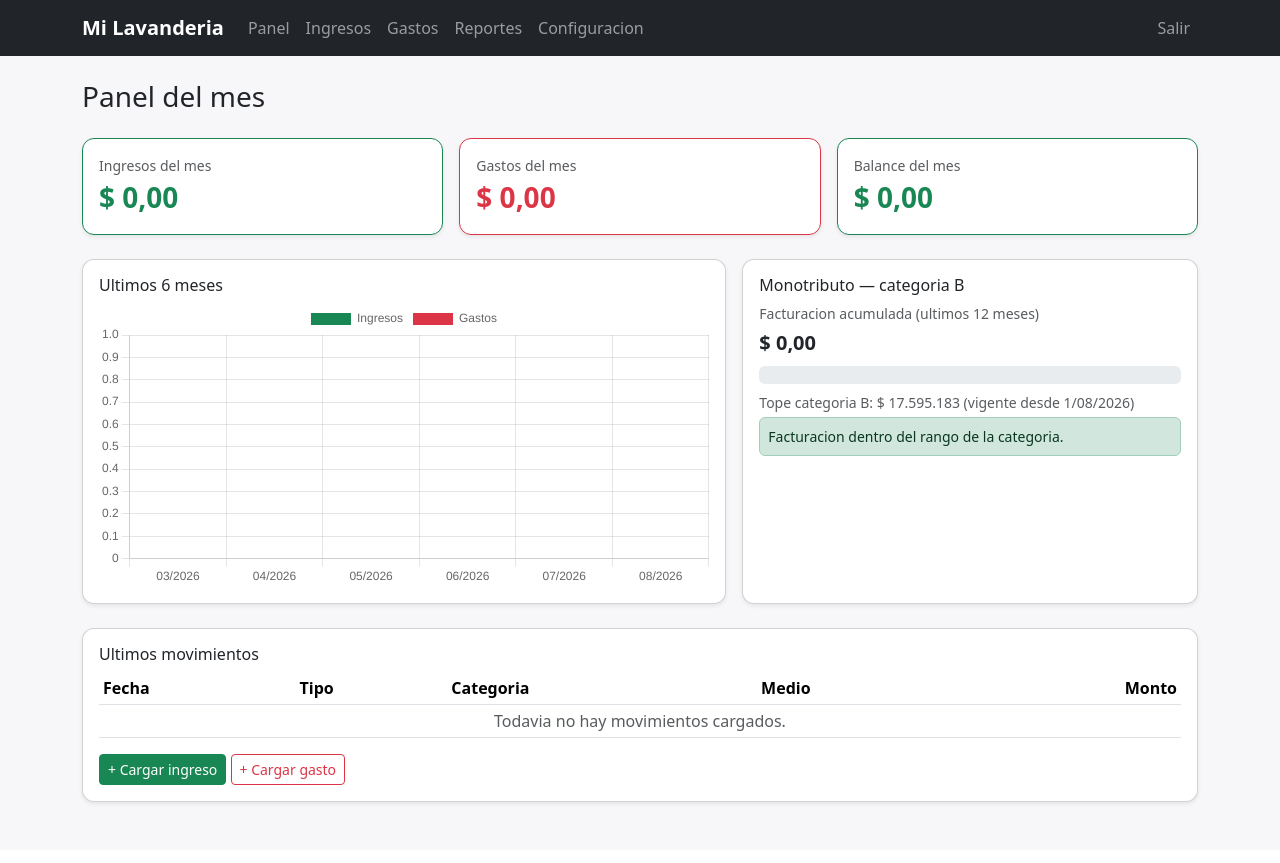
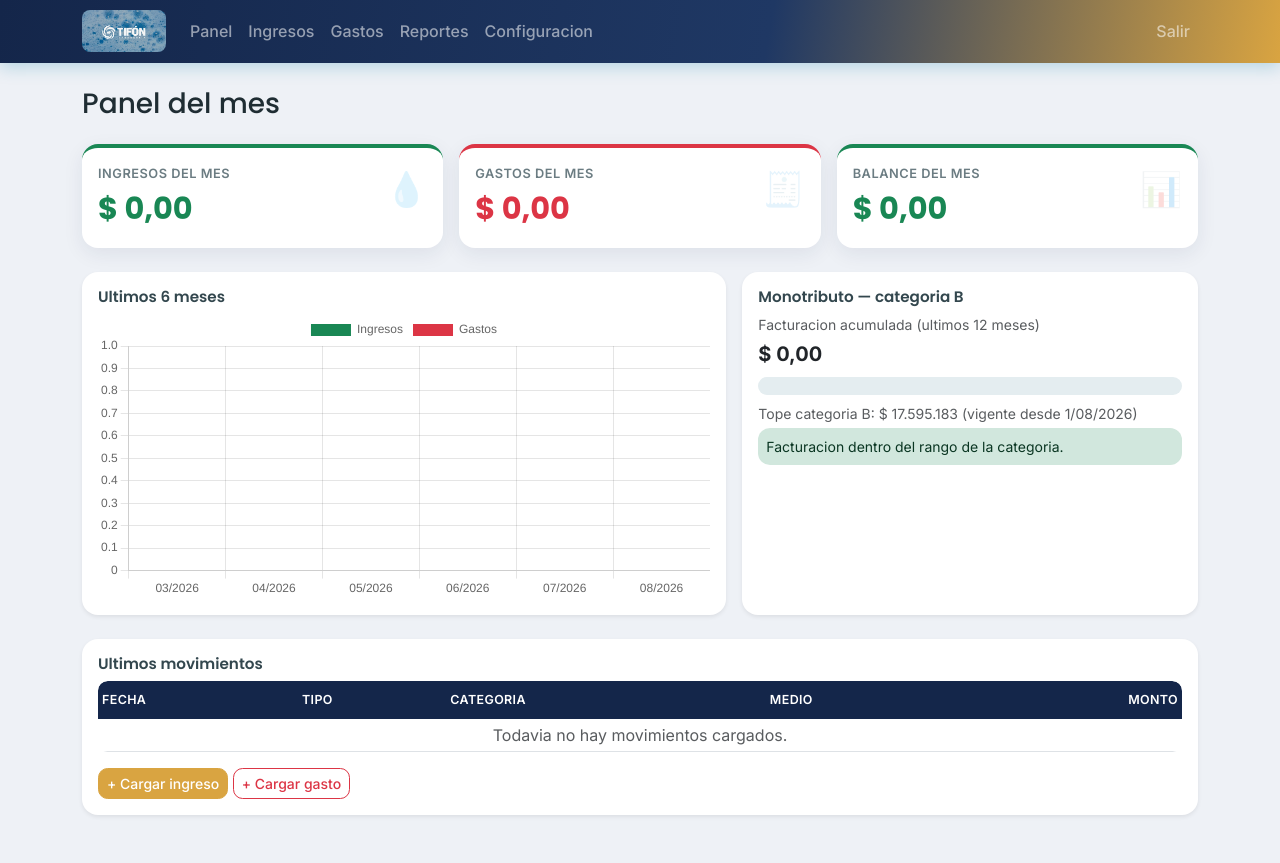
Before and after one commit to FacuG1294/lavanderia-contable, a Flask app: page / in a window 1280 px wide. Before the commit the page ends 805 px from the top, so only its background shows below. Run offline with Flask 3, Linux system fonts and the light colour scheme; the visitor is signed in with stand-in values (Sample User, id 1); data that the repository does not hold is empty.

Commit message:
Add files via upload

```diff
--- a/app.py
+++ b/app.py
@@ -386,7 +386,7 @@ def config():
 
     return render_template(
         "config.html",
-        nombre_negocio=get_setting("nombre_negocio", "Mi Lavanderia"),
+        nombre_negocio=get_setting("nombre_negocio", "Tifon Lavanderia"),
         categoria_actual=get_setting("categoria_monotributo", "B"),
         categorias=CATEGORIAS_MONOTRIBUTO,
         vigencia=VIGENCIA,
@@ -395,7 +395,7 @@ def config():
 
 @app.context_processor
 def inject_globals():
-    return {"nombre_negocio": get_setting("nombre_negocio", "Mi Lavanderia") if session.get("logged_in") else ""}
+    return {"nombre_negocio": get_setting("nombre_negocio", "Tifon Lavanderia") if session.get("logged_in") else ""}
 
 
 init_db()
--- a/static/style.css
+++ b/static/style.css
@@ -1,9 +1,224 @@
+@import url('https://fonts.googleapis.com/css2?family=Poppins:wght@500;600;700&family=Inter:wght@400;500;600;700&display=swap');
+
+:root {
+  --brand-1: #1f3864;
+  --brand-2: #14264a;
+  --accent: #d9a441;
+  --accent-soft: #2e5395;
+  --bg: #eef1f6;
+  --card-radius: 1rem;
+  --shadow-soft: 0 6px 20px rgba(20, 38, 74, 0.08);
+  --shadow-hover: 0 10px 28px rgba(20, 38, 74, 0.16);
+}
+
 body {
-  background-color: #f7f7f9;
+  background: var(--bg);
+  font-family: 'Inter', -apple-system, BlinkMacSystemFont, 'Segoe UI', sans-serif;
+  color: #1f2d33;
 }
+
+h1, h2, h3, h4, h5, h6, .navbar-brand {
+  font-family: 'Poppins', 'Inter', sans-serif;
+}
+
+/* ---------- Navbar ---------- */
+.navbar {
+  background: linear-gradient(100deg, var(--brand-2), var(--brand-1) 60%, var(--accent)) !important;
+  box-shadow: 0 4px 16px rgba(13, 127, 166, 0.25);
+}
+
+.navbar-brand {
+  font-weight: 700;
+  letter-spacing: 0.2px;
+  display: flex;
+  align-items: center;
+  gap: 0.5rem;
+  padding: 0.15rem 0;
+}
+
+.navbar-brand img {
+  height: 42px;
+  width: auto;
+  border-radius: 8px;
+  display: block;
+}
+
+.navbar .nav-link {
+  font-weight: 500;
+  border-radius: 0.5rem;
+  transition: background-color 0.15s ease;
+}
+
+.navbar .nav-link:hover {
+  background-color: rgba(255, 255, 255, 0.12);
+}
+
+.navbar .nav-link.active {
+  background-color: rgba(255, 255, 255, 0.18);
+}
+
+/* ---------- Cards ---------- */
 .card {
+  border: none;
+  border-radius: var(--card-radius);
+  box-shadow: var(--shadow-soft);
+  transition: box-shadow 0.2s ease, transform 0.2s ease;
+}
+
+.card:hover {
+  box-shadow: var(--shadow-hover);
+}
+
+.card.border-success, .card.border-danger {
+  border: none !important;
+  border-top: 4px solid var(--bs-success) !important;
+}
+
+.card.border-danger {
+  border-top-color: var(--bs-danger) !important;
+}
+
+.card-title {
+  font-family: 'Poppins', sans-serif;
+  font-weight: 600;
+  font-size: 0.95rem;
+  color: #33474e;
+}
+
+/* ---------- Stat cards on dashboard ---------- */
+.stat-card {
+  position: relative;
+  overflow: hidden;
+}
+
+.stat-card .stat-icon {
+  position: absolute;
+  right: 1rem;
+  top: 1rem;
+  font-size: 2.1rem;
+  opacity: 0.18;
+}
+
+.stat-card .stat-label {
+  font-size: 0.8rem;
+  text-transform: uppercase;
+  letter-spacing: 0.04em;
+  color: #6b7c82;
+  font-weight: 600;
+}
+
+.stat-card .stat-value {
+  font-family: 'Poppins', sans-serif;
+  font-size: 1.9rem;
+  font-weight: 700;
+  margin-top: 0.15rem;
+}
+
+/* ---------- Buttons ---------- */
+.btn {
+  border-radius: 0.6rem;
+  font-weight: 500;
+}
+
+.btn-success {
+  background-color: var(--accent);
+  border-color: var(--accent);
+}
+
+.btn-success:hover {
+  background-color: #1aa88f;
+  border-color: #1aa88f;
+}
+
+.btn-dark {
+  background-color: var(--brand-2);
+  border-color: var(--brand-2);
+}
+
+.btn-dark:hover {
+  background-color: #0a6788;
+  border-color: #0a6788;
+}
+
+/* ---------- Tables ---------- */
+.table {
+  border-radius: 0.6rem;
+  overflow: hidden;
+}
+
+.table thead th {
+  background-color: var(--brand-2);
+  color: #fff;
+  font-size: 0.78rem;
+  text-transform: uppercase;
+  letter-spacing: 0.03em;
+  font-weight: 600;
+  border: none;
+  padding-top: 0.6rem;
+  padding-bottom: 0.6rem;
+}
+
+.table thead tr:first-child th:first-child {
+  border-top-left-radius: 0.6rem;
+}
+
+.table thead tr:first-child th:last-child {
+  border-top-right-radius: 0.6rem;
+}
+
+.badge {
+  font-weight: 500;
+  padding: 0.4em 0.7em;
+  border-radius: 0.5rem;
+}
+
+/* ---------- Progress bar ---------- */
+.progress {
+  border-radius: 999px;
+  background-color: #e4edf0;
+}
+
+.progress-bar {
+  border-radius: 999px;
+  font-weight: 600;
+}
+
+/* ---------- Login screen ---------- */
+.login-wrapper {
+  min-height: calc(100vh - 2rem);
+  display: flex;
+  align-items: center;
+  justify-content: center;
+}
+
+.login-card {
+  width: 100%;
+  max-width: 380px;
+  border-radius: 1.25rem;
+  box-shadow: var(--shadow-hover);
+  overflow: hidden;
+}
+
+.login-card .login-header {
+  background: linear-gradient(120deg, var(--brand-2), var(--brand-1) 70%, var(--accent-soft));
+  padding: 2rem 1.5rem;
+  text-align: center;
+}
+
+.login-card .login-header .login-logo {
+  max-width: 220px;
+  width: 100%;
+  height: auto;
+  border-radius: 0.75rem;
+  box-shadow: 0 6px 18px rgba(0, 0, 0, 0.25);
+}
+
+.login-card .card-body {
+  padding: 1.75rem 1.5rem;
+}
+
+/* ---------- Alerts ---------- */
+.alert {
+  border: none;
   border-radius: 0.75rem;
 }
-.navbar-brand {
-  font-weight: 600;
-}
--- a/templates/base.html
+++ b/templates/base.html
@@ -9,9 +9,11 @@
 </head>
 <body>
 {% if session.get('logged_in') %}
-<nav class="navbar navbar-expand-lg navbar-dark bg-dark mb-4">
+<nav class="navbar navbar-expand-lg navbar-dark mb-4">
   <div class="container">
-    <a class="navbar-brand" href="{{ url_for('dashboard') }}">{{ nombre_negocio }}</a>
+    <a class="navbar-brand" href="{{ url_for('dashboard') }}">
+      <img src="{{ url_for('static', filename='logo.png') }}" alt="{{ nombre_negocio }}">
+    </a>
     <button class="navbar-toggler" type="button" data-bs-toggle="collapse" data-bs-target="#nav">
       <span class="navbar-toggler-icon"></span>
     </button>
--- a/templates/dashboard.html
+++ b/templates/dashboard.html
@@ -6,26 +6,29 @@
 
 <div class="row g-3 mb-4">
   <div class="col-md-4">
-    <div class="card border-success shadow-sm h-100">
+    <div class="card stat-card border-success h-100">
       <div class="card-body">
-        <div class="text-muted small">Ingresos del mes</div>
-        <div class="fs-3 fw-bold text-success">$ {{ "{:,.2f}".format(ingresos_mes).replace(",", "X").replace(".", ",").replace("X", ".") }}</div>
+        <div class="stat-icon">💧</div>
+        <div class="stat-label">Ingresos del mes</div>
+        <div class="stat-value text-success">$ {{ "{:,.2f}".format(ingresos_mes).replace(",", "X").replace(".", ",").replace("X", ".") }}</div>
       </div>
     </div>
   </div>
   <div class="col-md-4">
-    <div class="card border-danger shadow-sm h-100">
+    <div class="card stat-card border-danger h-100">
       <div class="card-body">
-        <div class="text-muted small">Gastos del mes</div>
-        <div class="fs-3 fw-bold text-danger">$ {{ "{:,.2f}".format(gastos_mes).replace(",", "X").replace(".", ",").replace("X", ".") }}</div>
+        <div class="stat-icon">🧾</div>
+        <div class="stat-label">Gastos del mes</div>
+        <div class="stat-value text-danger">$ {{ "{:,.2f}".format(gastos_mes).replace(",", "X").replace(".", ",").replace("X", ".") }}</div>
       </div>
     </div>
   </div>
   <div class="col-md-4">
-    <div class="card {{ 'border-success' if balance_mes >= 0 else 'border-danger' }} shadow-sm h-100">
+    <div class="card stat-card {{ 'border-success' if balance_mes >= 0 else 'border-danger' }} h-100">
       <div class="card-body">
-        <div class="text-muted small">Balance del mes</div>
-        <div class="fs-3 fw-bold {{ 'text-success' if balance_mes >= 0 else 'text-danger' }}">$ {{ "{:,.2f}".format(balance_mes).replace(",", "X").replace(".", ",").replace("X", ".") }}</div>
+        <div class="stat-icon">📊</div>
+        <div class="stat-label">Balance del mes</div>
+        <div class="stat-value {{ 'text-success' if balance_mes >= 0 else 'text-danger' }}">$ {{ "{:,.2f}".format(balance_mes).replace(",", "X").replace(".", ",").replace("X", ".") }}</div>
       </div>
     </div>
   </div>
```
Also changed, not shown: templates/login.html (+5 -5 lines), static/logo.png (added).
